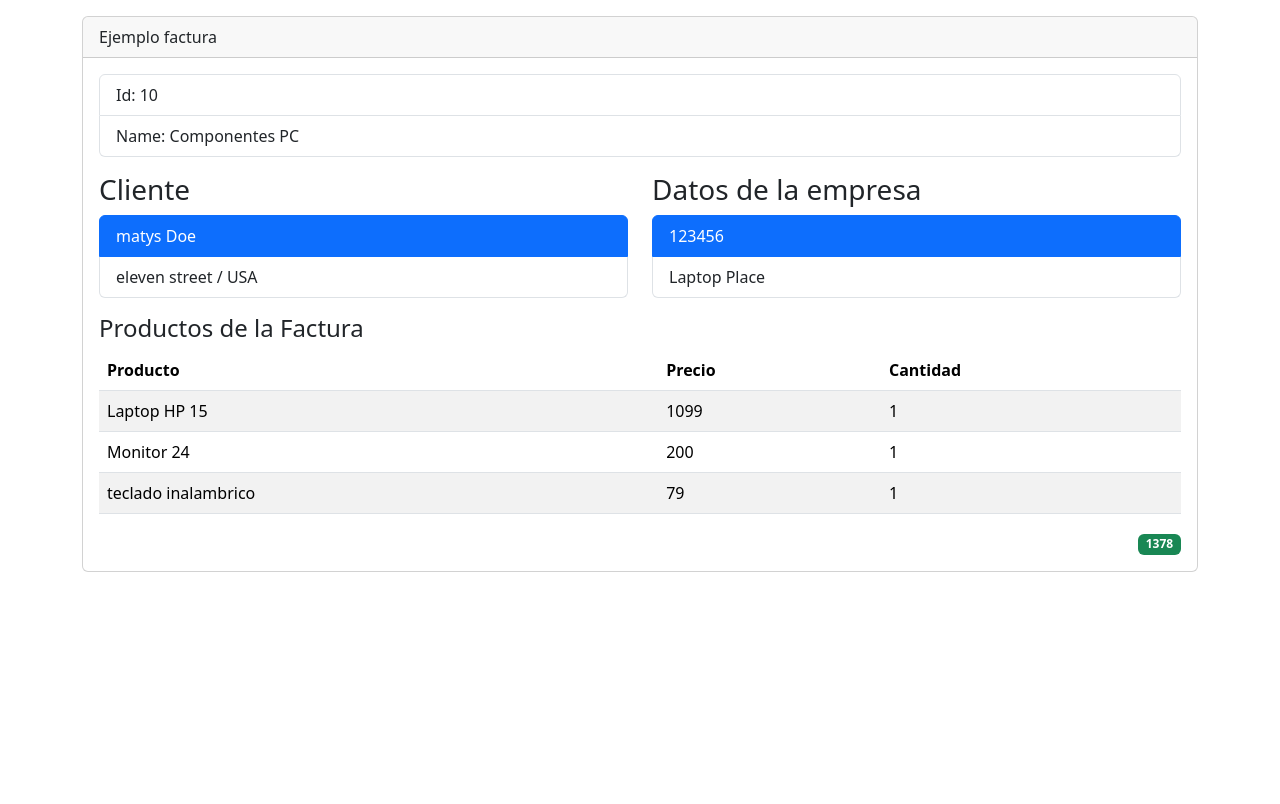
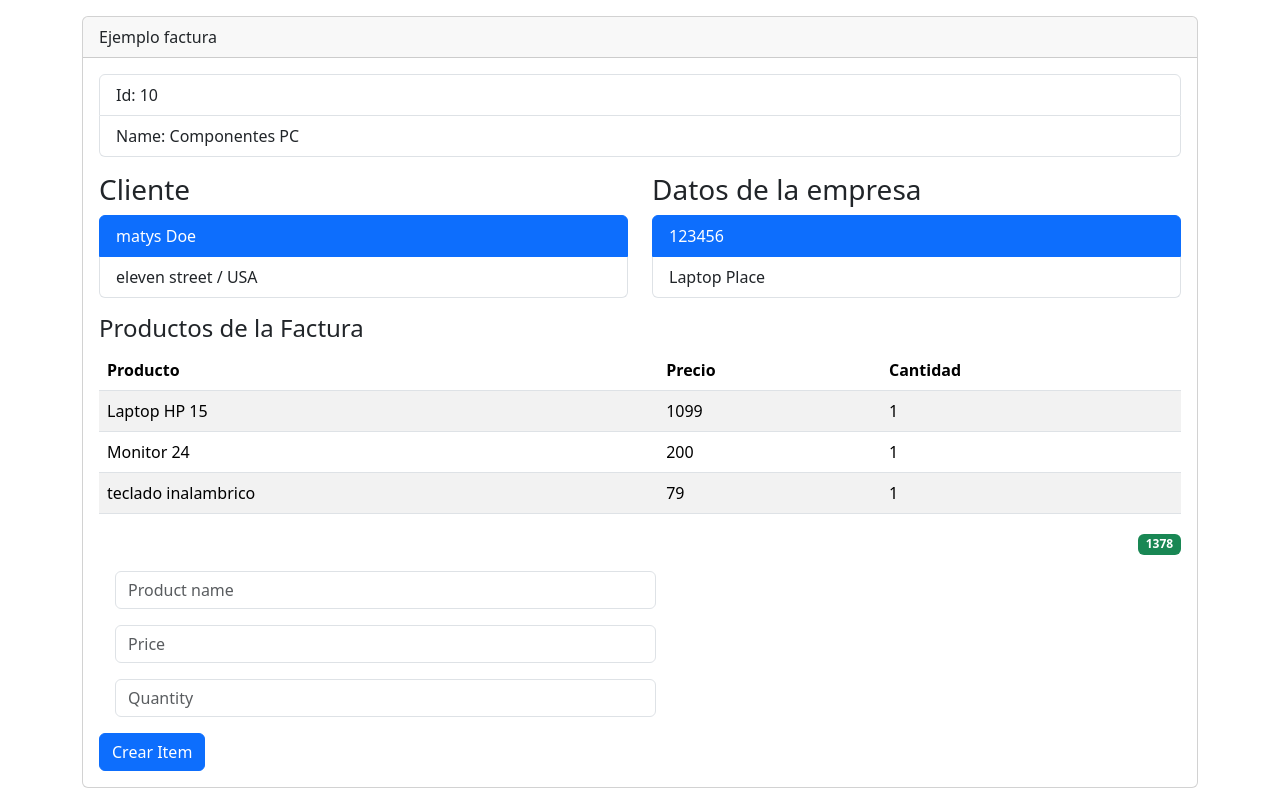
Before and after one commit to mattyys/ecommerce-Front-React-Back-Java-Srping, a React (Vite) app: page / in a window 1280 px wide. Built offline with nearby package versions, Linux system fonts and the light colour scheme.

Commit message:
Se agrega formulario con boton para agregar item a la factura

```diff
--- a/src/InvoiceApp.jsx
+++ b/src/InvoiceApp.jsx
@@ -1,4 +1,5 @@
 //import { getInvoiceServices } from "./services/getInvoiceServices";
+import { useState } from "react";
 import { ClientView } from "./components/invoice/ClienView";
 import { CompanyView } from "./components/invoice/CompanyView";
 import { InvoiceView } from "./components/invoice/InvoiceView";
@@ -10,11 +11,16 @@ export const InvoiceApp = () => {
   //se obtiene la factura
   const invoice = getInvoiceTotal();
   //se realiza destructuracion de la factura, se extrae cliente
-  const { total, client, company, items } = invoice;
-  //en crliente se extrae company
+  const { total, client, company, items: initialItems } = invoice;
+  //en cliente se extrae company
 
+  const [productValue, setProductValue] = useState('');
+  const [priceValue, setPriceValue] = useState('');
+  const [quantityValue, setQuantityValue] = useState('');
 
-    return (
+  const [items, setItems] = useState(initialItems);
+
+  return (
     <>
       <div className="container">
         <div className="card my-3">
@@ -31,7 +37,55 @@ export const InvoiceApp = () => {
               </div>
             </section>
             <ItemListView title="Productos de la Factura" items={items} />
-            <TotalView total={total}/>
+            <TotalView total={total} />
+
+            <form className="w-50" onSubmit={event =>{
+              event.preventDefault();
+              setItems([...items, {
+                id:4,
+                product: productValue,
+                price: +priceValue,
+                quantity: parseInt(quantityValue, 10)
+              }]);
+              setProductValue('');
+              setPriceValue('');
+              setQuantityValue('');
+            }}>
+              <input
+                className="form-control m-3"
+                type="text"
+                name="product"
+                value={productValue}
+                placeholder="Product name"
+                onChange={(event) => {
+                  console.log(event.target.value);
+                  setProductValue(event.target.value);
+                }}
+              />
+              <input
+                className="form-control m-3"
+                type="text"
+                name="price"
+                value={priceValue}
+                placeholder="Price"
+                onChange={(event) => {
+                  console.log(event.target.value);
+                  setPriceValue(event.target.value);
+                }}
+              />
+              <input
+                className="form-control m-3"
+                type="text"
+                name="quantity"
+                value={quantityValue}
+                placeholder="Quantity"
+                onChange={(event) => {
+                  console.log(event.target.value);
+                  setQuantityValue(event.target.value);
+                }}
+              />
+              <button type="submit" className="btn btn-primary">Crear Item</button>
+            </form>
           </div>
         </div>
       </div>
```
Also changed, not shown: src/data/invoice.js (+5 -5 lines).
